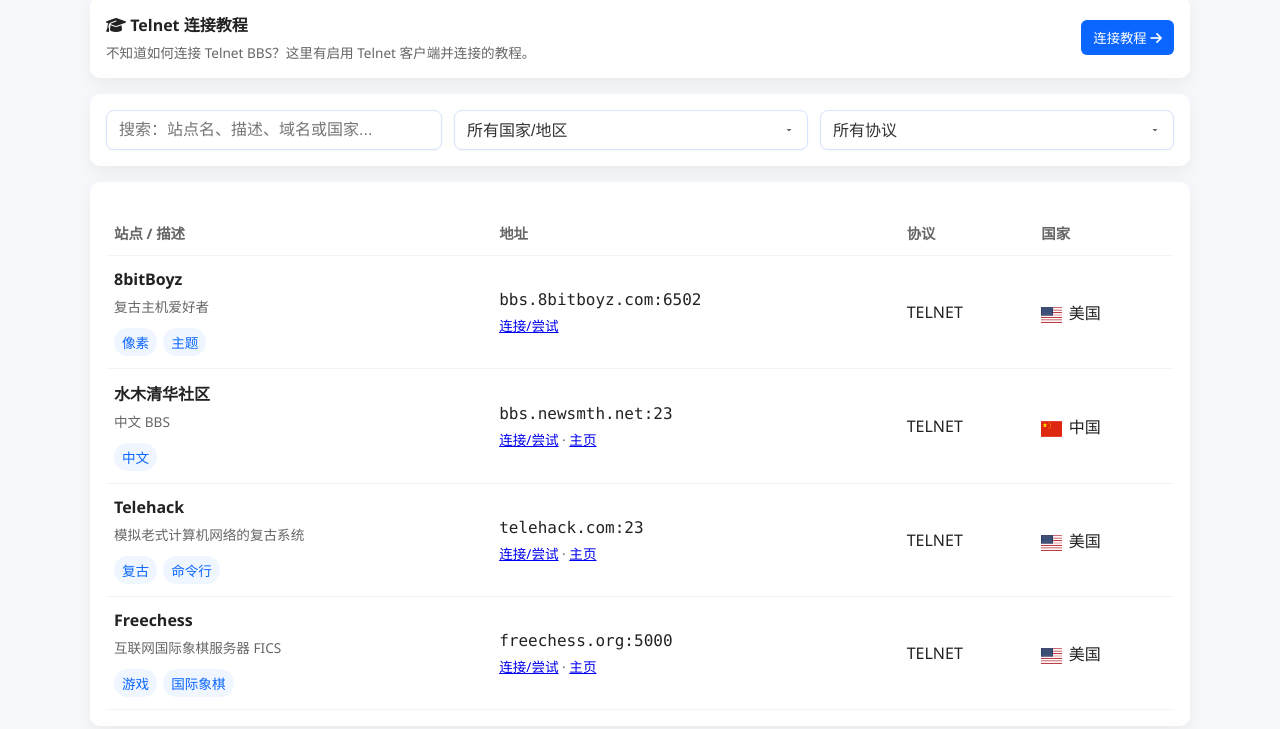
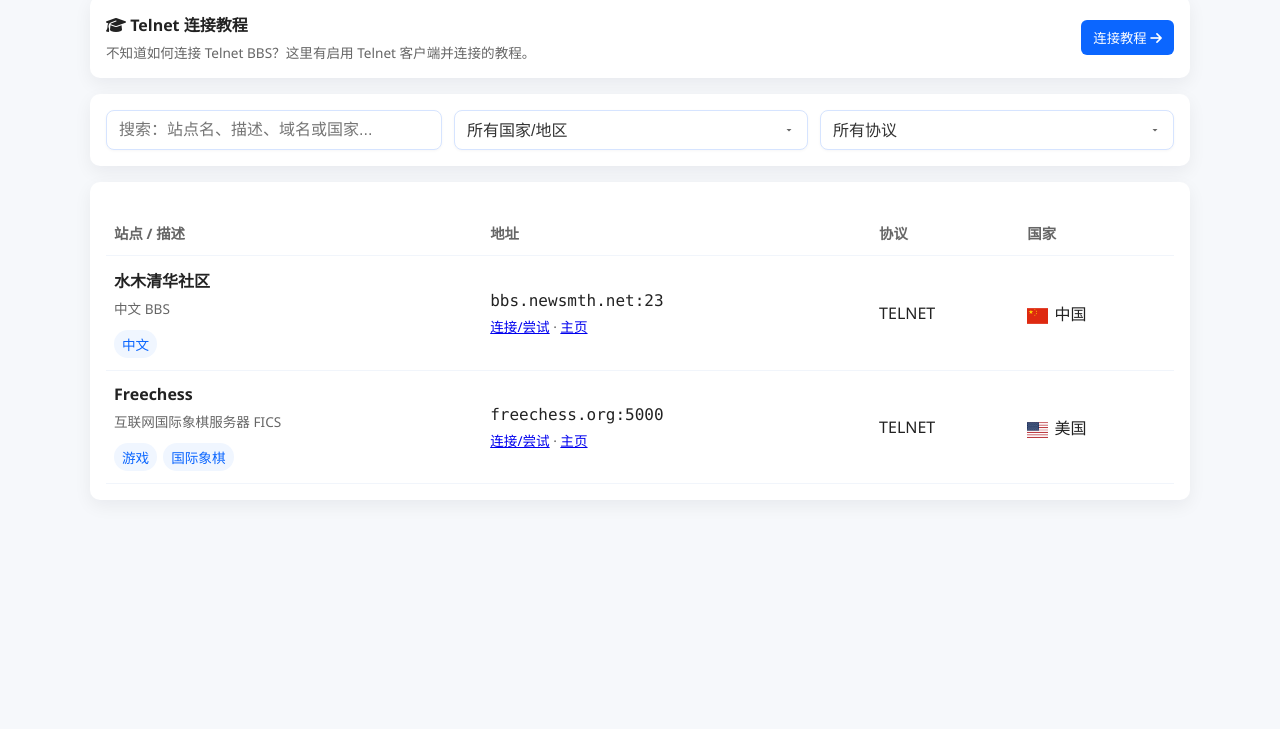
Before and after one commit to bengang904/bbs, a plain HTML site: page index.html in a window 1280 px wide. Shown: the part 83-812 px from the top of the page. Drawn offline with nearby package versions, Linux system fonts and the light colour scheme.

Commit message:
Update index.html

```diff
--- a/index.html
+++ b/index.html
@@ -138,9 +138,7 @@
 
     <script>
         let entries = [
-           {name:"8bitBoyz", desc:"复古主机爱好者", proto:"telnet", host:"bbs.8bitboyz.com", port:6502, country:"us", tags:["像素","主题"], home:""},
            {name:"水木清华社区", desc:"中文 BBS", proto:"telnet", host:"bbs.newsmth.net", port:23, country:"cn", tags:["中文"], home:"http://www.newsmth.net"},
-           {name:"Telehack", desc:"模拟老式计算机网络的复古系统", proto:"telnet", host:"telehack.com", port:23, country:"us", tags:["复古","命令行"], home:"https://telehack.com"},
            {name:"Freechess", desc:"互联网国际象棋服务器 FICS", proto:"telnet", host:"freechess.org", port:5000, country:"us", tags:["游戏","国际象棋"], home:"https://www.freechess.org"}
         ];
 
```
